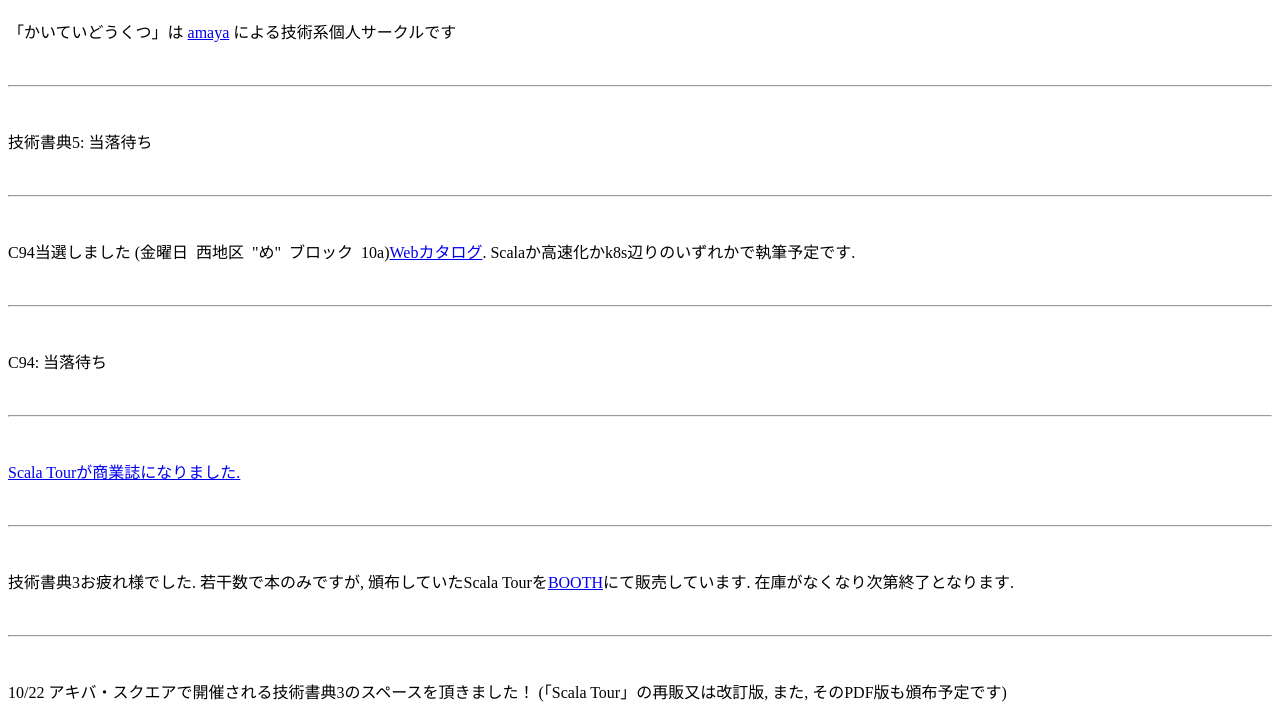
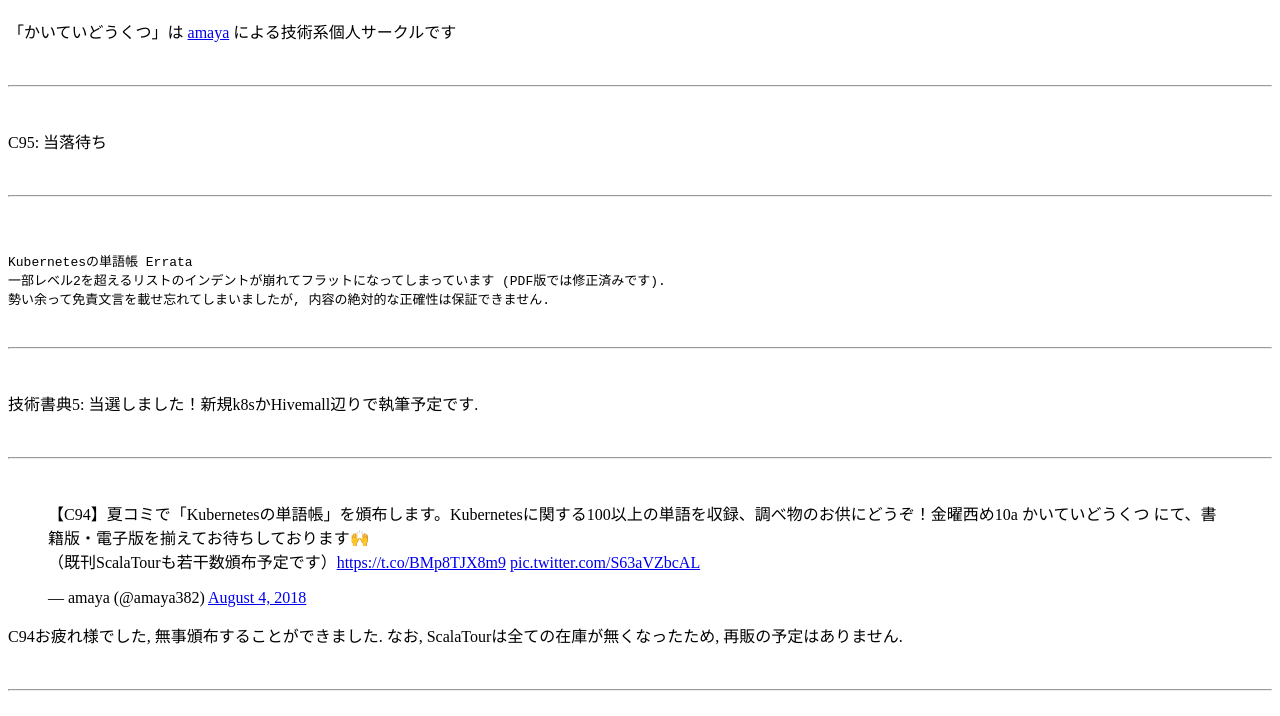
Before and after one commit to ktdkt/ktdkt.sapphire.in.net, a plain HTML site: page index.html in a window 1280 px wide. Shown: the part 70-786 px from the top of the page. Drawn offline with Linux system fonts and the light colour scheme.

Commit message:
C94,tbf5,C95

```diff
--- a/index.html
+++ b/index.html
@@ -17,6 +17,20 @@
 <body>
 <h1>「かいていどうくつ」のサイト (404回避のため取り敢えず作っただけとも言う)</h1>
 <p>「かいていどうくつ」は <a href="https://sapphire.in.net">amaya</a> による技術系個人サークルです</p>
+<br><hr><br>
+<p>C95: 当落待ち</p>
+<br><hr><br>
+<pre><code>
+Kubernetesの単語帳 Errata
+一部レベル2を超えるリストのインデントが崩れてフラットになってしまっています (PDF版では修正済みです).
+勢い余って免責文言を載せ忘れてしまいましたが, 内容の絶対的な正確性は保証できません.
+</code></pre>
+<br><hr><br>
+<p>技術書典5: 当選しました！新規k8sかHivemall辺りで執筆予定です.</p>
+<br><hr><br>
+<blockquote class="twitter-tweet" data-partner="tweetdeck"><p lang="ja" dir="ltr">【C94】夏コミで「Kubernetesの単語帳」を頒布します。Kubernetesに関する100以上の単語を収録、調べ物のお供にどうぞ！金曜西め10a かいていどうくつ にて、書籍版・電子版を揃えてお待ちしております🙌<br>（既刊ScalaTourも若干数頒布予定です）<a href="https://t.co/BMp8TJX8m9">https://t.co/BMp8TJX8m9</a> <a href="https://t.co/S63aVZbcAL">pic.twitter.com/S63aVZbcAL</a></p>&mdash; amaya (@amaya382) <a href="https://twitter.com/amaya382/status/1025691785236963328?ref_src=twsrc%5Etfw">August 4, 2018</a></blockquote>
+<script async src="https://platform.twitter.com/widgets.js" charset="utf-8"></script>
+<p>C94お疲れ様でした, 無事頒布することができました. なお, ScalaTourは全ての在庫が無くなったため, 再販の予定はありません.</p>
 <br><hr><br>
 <p>技術書典5: 当落待ち</p>
 <br><hr><br>
```
